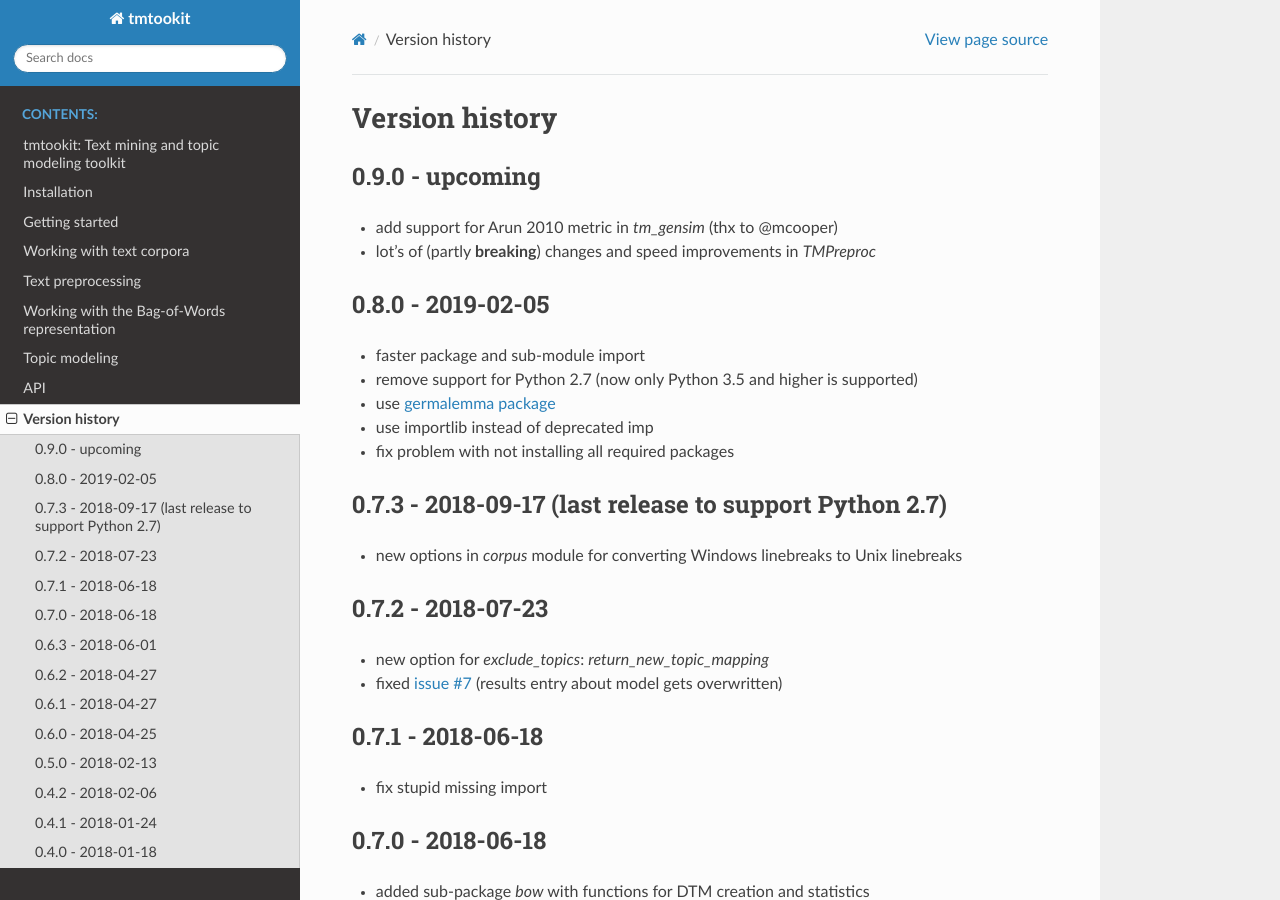
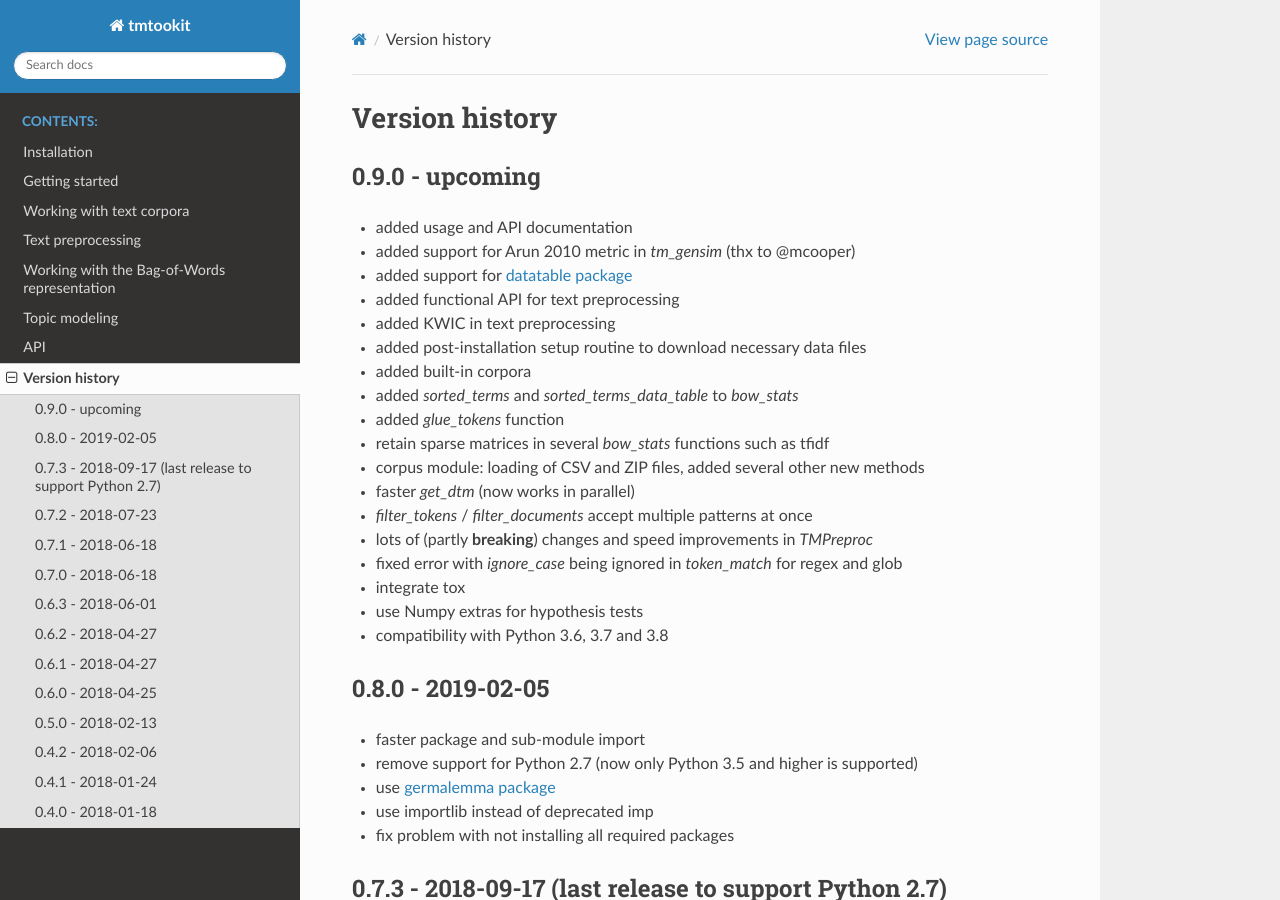
Before and after one commit to WZBSocialScienceCenter/tmtoolkit, a Sphinx documentation site: the page built from doc/source/version_history.rst, in a window 1280 px wide and 900 px high. Built offline with Sphinx 7.4.7 and the Read the Docs theme 2.0.0, drawn with Linux system fonts in a browser that asks for light colours.

Commit message:
updated docs ready for 0.9.0-rc1

```diff
--- a/doc/source/index.rst
+++ b/doc/source/index.rst
@@ -11,7 +11,6 @@
    :maxdepth: 4
    :caption: Contents:
 
-   intro
    install
    getting_started
    text_corpora
--- a/doc/source/version_history.rst
+++ b/doc/source/version_history.rst
@@ -6,8 +6,24 @@ Version history
 0.9.0 - upcoming
 ----------------
 
-* add support for Arun 2010 metric in `tm_gensim` (thx to @mcooper)
-* lot's of (partly **breaking**) changes and speed improvements in `TMPreproc`
+* added usage and API documentation
+* added support for Arun 2010 metric in `tm_gensim` (thx to @mcooper)
+* added support for `datatable package <https://github.com/h2oai/datatable/>`_
+* added functional API for text preprocessing
+* added KWIC in text preprocessing
+* added post-installation setup routine to download necessary data files
+* added built-in corpora
+* added `sorted_terms` and `sorted_terms_data_table` to `bow_stats`
+* added `glue_tokens` function
+* retain sparse matrices in several `bow_stats` functions such as tfidf
+* corpus module: loading of CSV and ZIP files, added several other new methods
+* faster `get_dtm` (now works in parallel)
+* `filter_tokens` / `filter_documents` accept multiple patterns at once
+* lots of (partly **breaking**) changes and speed improvements in `TMPreproc`
+* fixed error with `ignore_case` being ignored in `token_match` for regex and glob
+* integrate tox
+* use Numpy extras for hypothesis tests
+* compatibility with Python 3.6, 3.7 and 3.8
 
 
 0.8.0 - 2019-02-05
--- a/setup.py
+++ b/setup.py
@@ -8,7 +8,7 @@ from codecs import open
 from setuptools import setup, find_packages
 
 __title__ = 'tmtoolkit'
-__version__ = '0.9.0-dev'
+__version__ = '0.9.0-rc1'
 __author__ = 'Markus Konrad'
 __license__ = 'Apache License 2.0'
 
--- a/tmtoolkit/__init__.py
+++ b/tmtoolkit/__init__.py
@@ -8,6 +8,6 @@ from . import topicmod, bow, preprocess
 
 
 __title__ = 'tmtoolkit'
-__version__ = '0.9.0-dev'
+__version__ = '0.9.0-rc1'
 __author__ = 'Markus Konrad'
 __license__ = 'Apache License 2.0'
```
Also changed, not shown: README.rst (+95 -61 lines), doc/source/install.rst (+7 -6 lines), doc/source/intro.rst (+5 -7 lines), doc/source/bow.ipynb, doc/source/getting_started.ipynb, doc/source/preprocessing.ipynb, doc/source/text_corpora.ipynb, doc/source/topic_modeling.ipynb, 3 other files.
